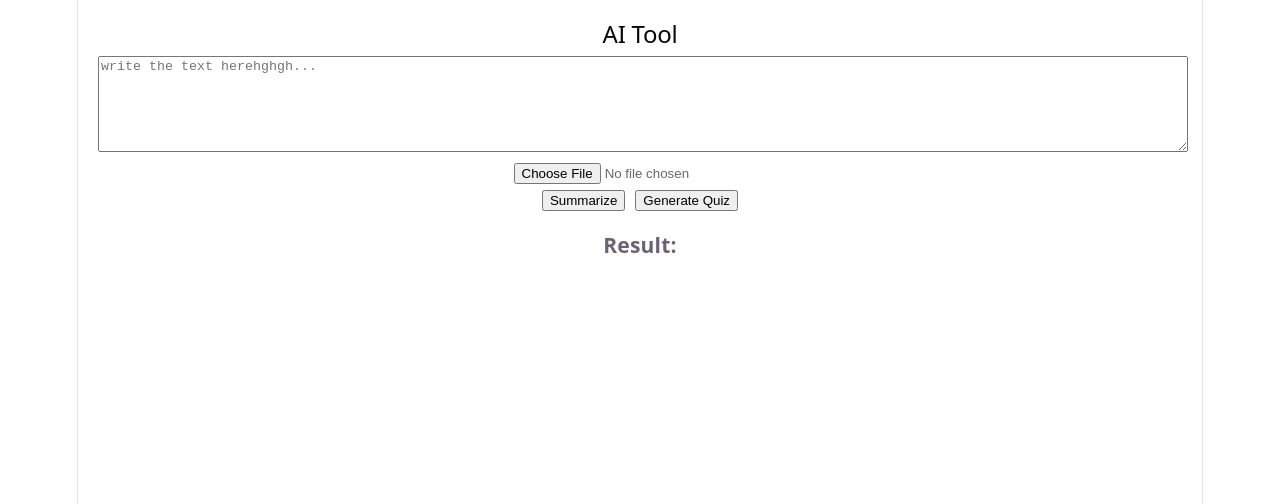
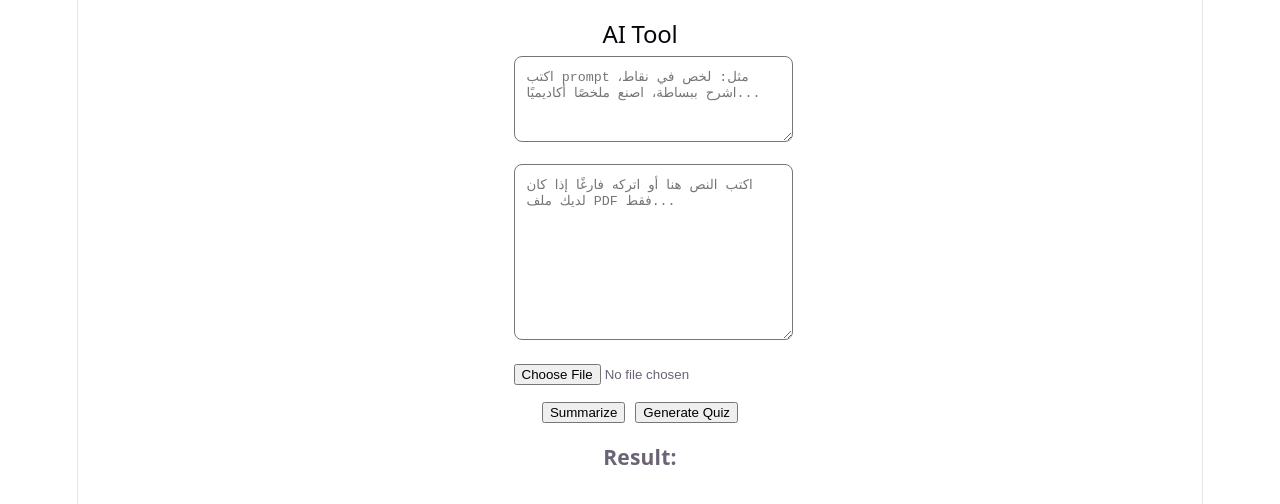
Before and after one commit to aaaammmmasl/Student-AI-Study-Assistant, a React (Vite) app in the folder Frontend/: page / in a window 1280 px wide. Shown: the top 504 px of the page. Built offline with nearby package versions, Linux system fonts and the light colour scheme.

Commit message:
upgrades in the file uploads

```diff
--- a/Frontend/src/App.jsx
+++ b/Frontend/src/App.jsx
@@ -7,27 +7,55 @@ import Result from "./components/Result";
 import "./App.css";
 
 function App() {
+  const [prompt, setPrompt] = useState("");
   const [text, setText] = useState("");
   const [file, setFile] = useState(null);
   const [result, setResult] = useState("");
   const [loading, setLoading] = useState(false);
 
   const handleSummarize = async () => {
+    if (!prompt.trim() && !text.trim() && !file) {
+      setResult("أدخل prompt أو نصًا أو ارفع ملف PDF أولًا");
+      return;
+    }
+
     setLoading(true);
+    setResult("");
+
     try {
+      if (file) {
+        const formData = new FormData();
+        formData.append("file", file);
+        formData.append("prompt", prompt);
+        formData.append("text", text);
+
+        const res = await fetch("http://localhost:5000/api/upload-pdf", {
+          method: "POST",
+          body: formData,
+        });
+
+        const data = await res.json();
+        setResult(data.summary || data.text || "تمت العملية بنجاح");
+      } else {
         const res = await fetch("http://localhost:5000/api/summarize", {
           method: "POST",
           headers: {
             "Content-Type": "application/json",
           },
-        body: JSON.stringify({ text }),
+          body: JSON.stringify({
+            prompt,
+            text,
+          }),
         });
+
         const data = await res.json();
-      setResult(data.summary);
+        setResult(data.summary || "تمت العملية بنجاح");
+      }
     } catch (error) {
-      setResult("cannot connect with sever");
       console.log(error);
+      setResult("cannot connect with server");
     }
+
     setLoading(false);
   };
 
@@ -36,20 +64,35 @@ function App() {
   };
 
   return (
-    <div style={{ padding: "20px" }}>
+    <div style={{ padding: "20px", maxWidth: "900px", margin: "0 auto" }}>
       <h2>AI Tool</h2>
 
-      <TextInput text={text} setText={setText} />
+      <textarea
+        placeholder="اكتب prompt مثل: لخص في نقاط، اشرح ببساطة، اصنع ملخصًا أكاديميًا..."
+        value={prompt}
+        onChange={(e) => setPrompt(e.target.value)}
+        rows={4}
+        style={{
+          width: "100%",
+          marginBottom: "16px",
+          padding: "12px",
+          borderRadius: "8px",
+        }}
+      />
 
-      <br />
+      <TextInput text={text} setText={setText} file={file} />
 
-      <FileUpload setFile={setFile} />
+      <div style={{ marginTop: "12px" }}>
+        <FileUpload file={file} setFile={setFile} />
+      </div>
 
-      <br />
+      <div style={{ marginTop: "12px" }}>
+        <Actions onSummarize={handleSummarize} onQuiz={handleQuiz} />
+      </div>
 
-      <Actions onSummarize={handleSummarize} onQuiz={handleQuiz} />
-
-      <Result result={result} />
+      <div style={{ marginTop: "20px" }}>
+        {loading ? <p>Loading...</p> : <Result result={result} />}
+      </div>
     </div>
   );
 }
--- a/Frontend/src/components/FileUpload.jsx
+++ b/Frontend/src/components/FileUpload.jsx
@@ -1,9 +1,13 @@
 function FileUpload({ setFile }) {
   const handleFileChange = (e) => {
-    setFile(e.target.files[0]);
+    setFile(e.target.files[0] || null);
   };
 
-  return <input type="file" onChange={handleFileChange} />;
+  return (
+    <div>
+      <input type="file" accept=".pdf" onChange={handleFileChange} />
+    </div>
+  );
 }
 
 export default FileUpload;
--- a/Frontend/src/components/TextInput.jsx
+++ b/Frontend/src/components/TextInput.jsx
@@ -1,12 +1,39 @@
-function TextInput({ text, setText }) {
+function TextInput({ text, setText, file }) {
   return (
-    <textarea
-      placeholder="write the text herehghgh..."
-      value={text}
-      onChange={(e) => setText(e.target.value)}
-      rows={6}
-      style={{ width: "100%" }}
-    />
+    <div style={{ position: "relative" }}>
+      <textarea
+        placeholder="اكتب النص هنا أو اتركه فارغًا إذا كان لديك ملف PDF فقط..."
+        value={text}
+        onChange={(e) => setText(e.target.value)}
+        rows={10}
+        style={{
+          width: "100%",
+          padding: "12px",
+          borderRadius: "8px",
+          resize: "vertical",
+        }}
+      />
+
+      {file && (
+        <div
+          style={{
+            position: "absolute",
+            top: "12px",
+            right: "12px",
+            background: "#f1f1f1",
+            borderRadius: "999px",
+            padding: "6px 12px",
+            display: "flex",
+            alignItems: "center",
+            gap: "8px",
+            fontSize: "14px",
+          }}
+        >
+          <span>📎</span>
+          <span>{file.name}</span>
+        </div>
+      )}
+    </div>
   );
 }
 
```
Lines whose indentation alone changed are shown as unchanged.
